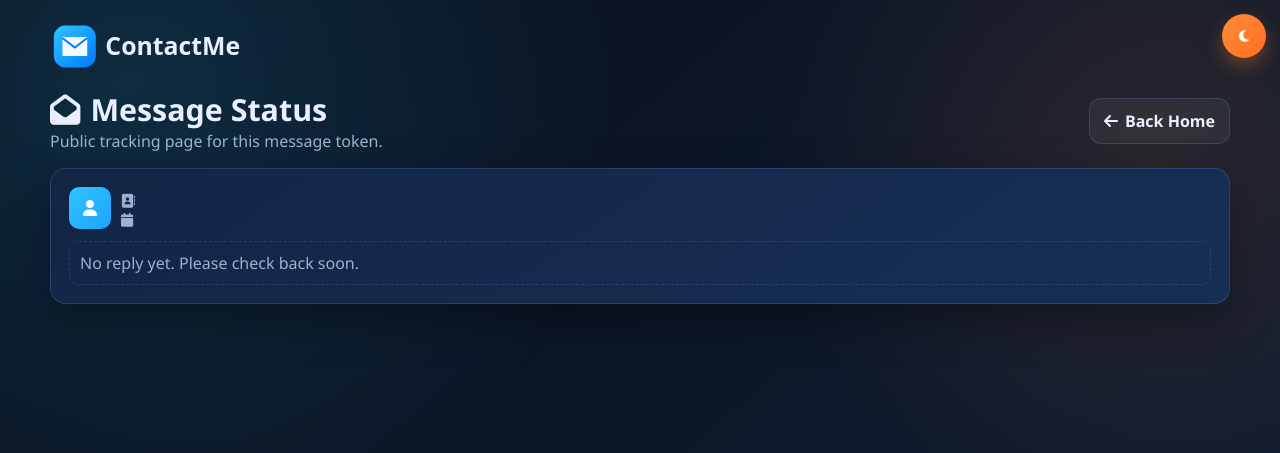
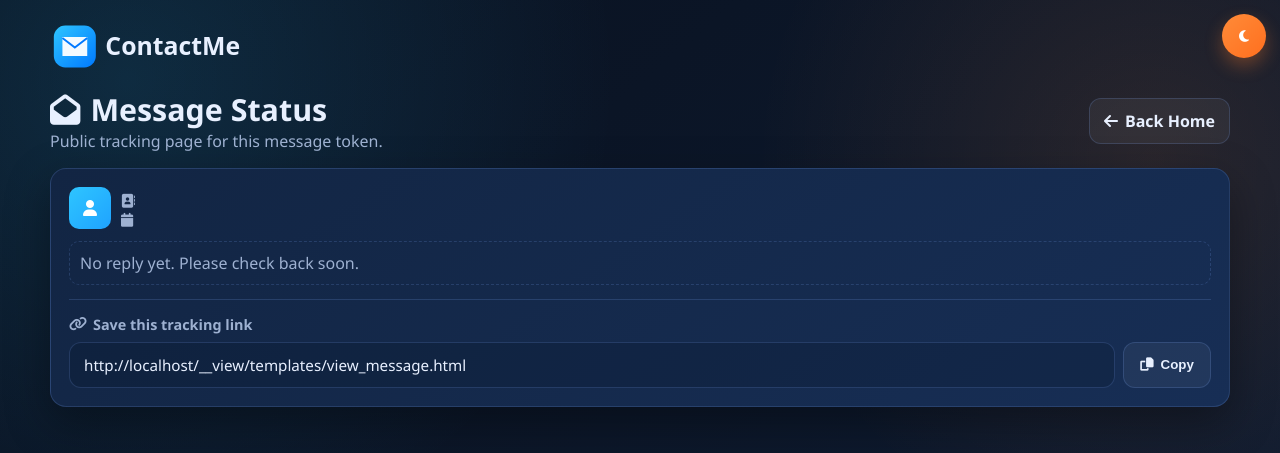
Before and after one commit to mannyyy07/Contact-me, a Python web app: template templates/view_message.html in a window 1280 px wide. Shown: the top 453 px of the page. Run offline with Jinja, Linux system fonts and the light colour scheme; the template is opened without the code that fills it, so the values that code supplies are empty.

Commit message:
Improve admin UI, add tracking link copy, and enable Postgres on Vercel

```diff
--- a/requirements.txt
+++ b/requirements.txt
@@ -1,3 +1,4 @@
 Flask==3.0.0
 gunicorn==21.2.0
 Werkzeug==3.0.0
+psycopg[binary]==3.2.6
--- a/static/style.css
+++ b/static/style.css
@@ -578,6 +608,30 @@ body.light-theme .file-input-wrapper {
     box-shadow: 0 8px 18px rgba(255, 124, 42, 0.33);
 }
 
+.link-share {
+    margin-top: 14px;
+    padding-top: 12px;
+    border-top: 1px solid var(--line);
+}
+
+.link-share label {
+    display: inline-flex;
+    align-items: center;
+    gap: 6px;
+    margin-bottom: 8px;
+    color: var(--muted);
+    font-size: 0.9rem;
+}
+
+.link-share-row {
+    display: flex;
+    gap: 8px;
+}
+
+.btn-copy {
+    min-width: 88px;
+}
+
 .brand-logo-wrap {
     display: flex;
     justify-content: center;
--- a/templates/view_message.html
+++ b/templates/view_message.html
@@ -65,10 +65,41 @@
             {% else %}
             <div class="no-replies">No reply yet. Please check back soon.</div>
             {% endif %}
+
+            <div class="link-share">
+                <label for="trackingLink"><i class="fas fa-link"></i> Save this tracking link</label>
+                <div class="link-share-row">
+                    <input id="trackingLink" type="text" readonly value="{{ request.url }}">
+                    <button type="button" class="btn btn-secondary btn-copy" onclick="copyTrackingLink()">
+                        <i class="fas fa-copy"></i>
+                        <span id="copyLabel">Copy</span>
+                    </button>
+                </div>
+            </div>
         </div>
     </div>
 
     <script src="/static/script.js"></script>
+    <script>
+        async function copyTrackingLink() {
+            const field = document.getElementById('trackingLink');
+            const label = document.getElementById('copyLabel');
+            try {
+                await navigator.clipboard.writeText(field.value);
+                label.textContent = 'Copied';
+                setTimeout(() => {
+                    label.textContent = 'Copy';
+                }, 1400);
+            } catch (err) {
+                field.select();
+                document.execCommand('copy');
+                label.textContent = 'Copied';
+                setTimeout(() => {
+                    label.textContent = 'Copy';
+                }, 1400);
+            }
+        }
+    </script>
 </body>
 
 </html>
```
Also changed, not shown: other parts of static/style.css (+39 -0 lines), app.py (+184 -71 lines), templates/messages.html (+9 -5 lines), README.md.
